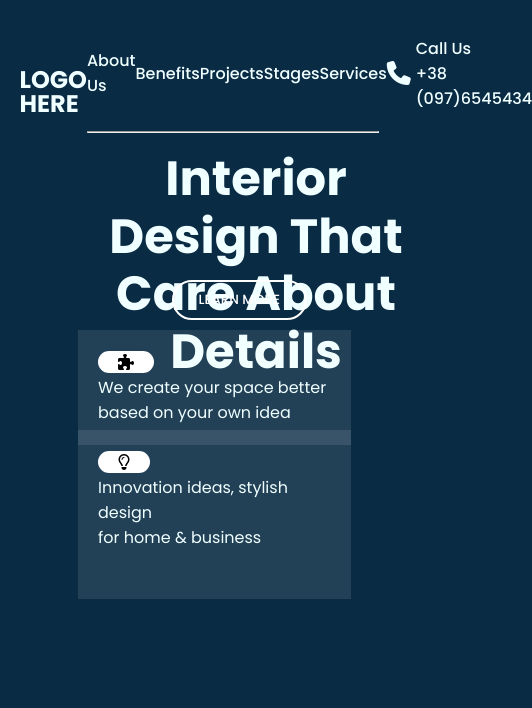
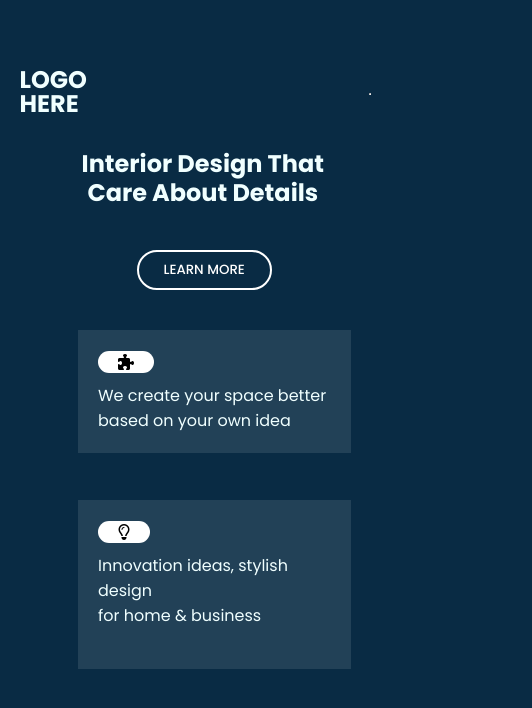
Before and after one commit to PyDaFire/CSS-Project-10, a plain HTML site: page index.html in a window 390 px wide. Shown: the whole page, 532 px wide, since content can reach past the window. Drawn offline with Linux system fonts and the light colour scheme.

Commit message:
css modified small screen

```diff
--- a/style.css
+++ b/style.css
@@ -1,64 +1,63 @@
-@import url('https://fonts.googleapis.com/css2?family=Montserrat:wght@300;600&family=Poppins:wght@100;200;300;400;500;600;700&display=swap');
+@import url("https://fonts.googleapis.com/css2?family=Montserrat:wght@300;600&family=Poppins:wght@100;200;300;400;500;600;700&display=swap");
 
-*{
-    padding: 0;margin: 0;
+* {
+  padding: 0;
+  margin: 0;
   box-sizing: border-box;
-    font-family: 'Poppins', sans-serif;
+  font-family: "Poppins", sans-serif;
 }
 
-body{
-    /* background-image: url(./img/background.jpg); */
-    background-color: #092B44;
+body {
+  background-color: #092b44;
   background-repeat: no-repeat;
   background-size: cover;
   color: azure;
 }
 
-.container{
+.container {
   width: 90vw;
   margin: auto;
 }
 
-header{
+header {
   display: flex;
   justify-content: space-between;
   align-items: center;
   height: 20vh;
 }
 
-header nav .nav-items{
+header nav .nav-items {
   display: flex;
   list-style-type: none;
   width: 75vw;
-    align-items: center ;
+  align-items: center;
   justify-content: space-between;
   font-weight: 500;
 }
 
-ul.nav-items li:nth-child(6){
+ul.nav-items li:nth-child(6) {
   display: flex;
 
   align-items: center;
 }
 
-ul.nav-items li:nth-child(6) i{
+ul.nav-items li:nth-child(6) i {
   margin-right: 5px;
 }
 
-hr{
+hr {
   margin-top: 20px;
   width: 100%;
 }
 
-.logo{
+.logo {
   font-weight: 700;
   font-size: 1.5rem;
   line-height: 1;
   margin-top: 15px;
 }
 
-
-.hero .hero-heading{
+.hero .hero-heading {
   font-size: 3rem;
   position: absolute;
   left: 100px;
@@ -66,12 +65,12 @@ hr{
   line-height: 1.2;
 }
 
-.btn{
+.btn {
   position: absolute;
   top: 380px;
   left: 100px;
   background: transparent;
-    border:2px solid #ffffff;
+  border: 2px solid #ffffff;
   border-radius: 20px;
   padding: 8px 25px;
   color: white;
@@ -80,36 +79,31 @@ hr{
   font-weight: 500;
 }
 
-.block{
+.block {
   width: 270px;
-    background: rgba(255, 255, 255, .1);
+  background: rgba(255, 255, 255, 0.1);
   padding: 20px;
   position: absolute;
 }
 
-
-.block i{
+.block i {
   background-color: #ffffff;
   padding: 3px 20px;
   color: #000000;
   border-radius: 20px;
 }
 
-.block.block-1{
+.block.block-1 {
   right: 90px;
   top: 150px;
 }
-.block.block-2{
+.block.block-2 {
   right: 300px;
   bottom: 50px;
 }
 
-@media screen and (max-width:1024px) {
-    header nav .nav-items{
-        /* display: none; */
-    }
-
-    .hero .hero-heading{
+@media screen and (max-width: 1024px) {
+  .hero .hero-heading {
     text-align: center;
     margin: auto;
     margin-top: -50px;
@@ -117,10 +111,10 @@ hr{
     width: 80vw;
     padding: 0;
   }
-    .hero .btn-block .btn{
+  .hero .btn-block .btn {
     top: 280px;
     left: 44%;
-        border:2px solid #ffffff;
+    border: 2px solid #ffffff;
     border-radius: 20px;
     padding: 8px 25px;
     color: white;
@@ -129,69 +123,71 @@ hr{
     font-weight: 500;
   }
 
-    .block{
+  .block {
     position: absolute;
   }
 
-    .block i{
+  .block i {
+    background-color: #ffffff;
+    padding: 3px 20px;
+    color: #000000;
+    border-radius: 20px;
+    margin-bottom: 10px;
+  }
+
+  .block.block-1 {
+    top: 350px;
+    left: 10%;
+  }
+  .block.block-2 {
+    top: 350px;
+    right: 10%;
+    bottom: 25%;
+  }
+}
+
+@media screen and (max-width: 768px) {
+  header nav .nav-items {
+    display: none;
+  }
+
+  .block {
+    position: absolute;
+    width: 70%;
+  }
+
+  .block i {
     background-color: #ffffff;
     padding: 3px 20px;
     color: #000000;
     border-radius: 20px;
   }
 
-    .block.block-1{
-        top: 350px;
-        left:10%;
-    }
-    .block.block-2{
-        top: 350px;
-        right: 10%;
-    }
-}
-
-@media screen and (max-width:768px) {
-    /* header nav .nav-items{
-        display: none;
-    } */
-
-    .block{
-        position: absolute;
-        width: 70%;
-    }
-
-    .block i{
-        background-color: #ffffff;
-        padding: 3px 20px;
-        color: #000000;
-        border-radius: 20px;
-    }
-
-    .block.block-1{
+  .block.block-1 {
     top: 330px;
     left: 20%;
-        overflow:auto;
+    overflow: auto;
   }
-    .block.block-2{
-        top: 430px;
+  .block.block-2 {
+    top: 460px;
     right: 10%;
-        overflow:auto;
+    overflow: auto;
     height: 20vh;
   }
 }
-@media screen and (max-width:640px) and (min-width:460px){
-    header nav .nav-items{
+@media screen and (max-width: 640px) and (min-width: 460px) {
+  header nav .nav-items {
     display: none;
   }
 
-    .hero .hero-heading{
+  .hero .hero-heading {
     font-size: 2.2rem;
     left: 8%;
   }
-    .hero .btn-block .btn{
+  .hero .btn-block .btn {
     top: 250px;
     left: 37%;
-        border:2px solid #ffffff;
+    border: 2px solid #ffffff;
     border-radius: 20px;
     padding: 8px 25px;
     color: white;
@@ -200,22 +196,38 @@ hr{
     font-weight: 500;
   }
 
-    .block{
+  .block {
     position: absolute;
     width: 60%;
-
   }
 
-    .block.block-1{
+  .block.block-1 {
     top: 310px;
     left: 18%;
-        overflow:auto;
+    overflow: auto;
   }
-    .block.block-2{
+  .block.block-2 {
     top: 430px;
     left: 18%;
-        overflow:hidden;
+    overflow: hidden;
     height: 20vh;
     margin-top: 5px;
   }
 }
+@media screen and (max-width: 459px) and (min-width: 360px) {
+  header nav .nav-items {
+    display: none;
+  }
+  .hero .hero-heading {
+    font-size: 1.5rem;
+    left: 12%;
+  }
+  .block.block-2 {
+    top: 500px;
+  }
+
+  .hero .btn-block .btn {
+    top: 250px;
+    left: 35%;
+  }
+}
```
Lines whose indentation alone changed are shown as unchanged.
